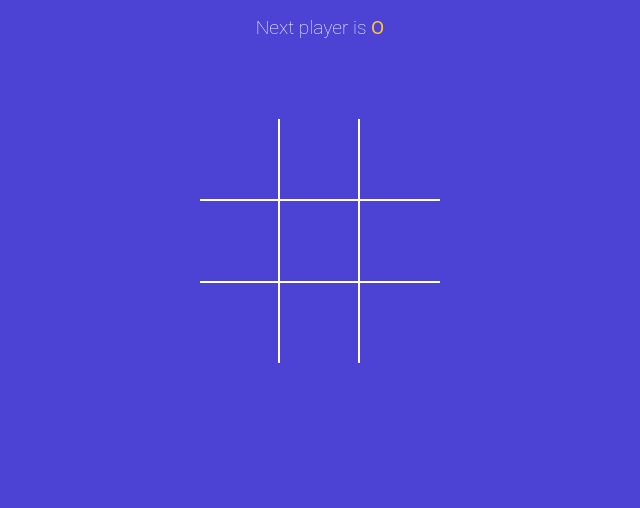
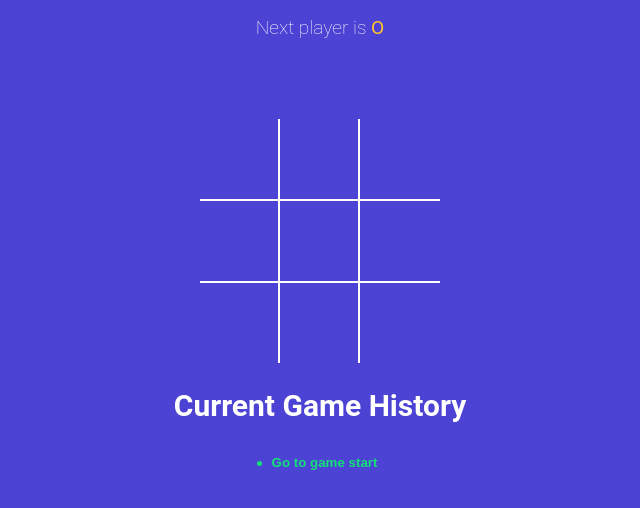
Before and after one commit to 12armandeep/Tik-Tak-Toe, a React (Vite) app: page / in a window 1280 px wide. Shown: the top 508 px of the page, without its empty margins (320-960 px from the left). Built offline with nearby package versions, Linux system fonts and the light colour scheme.

Commit message:
adding game history

```diff
--- a/src/App.jsx
+++ b/src/App.jsx
@@ -2,41 +2,72 @@ import './style.scss';
 import { useState } from 'react';
 import Board from './componends/board';
 import { calculateWinner } from './winner';
+import History from './componends/history';
 import StatusMessage from './componends/statusmessage';
 
 function App() {
-  const [squares, setSquares] = useState(Array(9).fill(null));
-  const [IsNext, setIsNext] = useState(false);
+  const [history, setHistory] = useState([
+    { squares: Array(9).fill(null), IsNext: false },
+  ]);
+  // const [squares, setSquares] = useState(Array(9).fill(null));
+  // const [IsNext, setIsNext] = useState(false);
+  const [currentMove, setCurrentMove] = useState(0);
+  const gameBoard = history[currentMove];
 
-  const winner = calculateWinner(squares);
+  const winner = calculateWinner(gameBoard.squares);
+  console.log({ history, currentMove });
 
   const handleSquareClick = clickPosition => {
-    if (squares[clickPosition] || winner) {
+    if (gameBoard.squares[clickPosition] || winner) {
       return;
     }
-    setSquares(currentSuare => {
-      return currentSuare.map((squarevalue, position) => {
-        if (clickPosition == position) {
-          return IsNext ? 'X' : 'O';
+    setHistory(currentHistory => {
+      const isTraversing = currentMove + 1 !== currentHistory.length;
+      const lastGamingState = isTraversing
+        ? currentHistory[currentMove]
+        : currentHistory[currentHistory.length - 1];
+      const nextSquareState = lastGamingState.squares.map(
+        (squarevalue, position) => {
+          if (clickPosition == position) {
+            return lastGamingState.IsNext ? 'X' : 'O';
+          }
+          return squarevalue;
         }
-        return squarevalue;
+      );
+      // eslint-disable-next-line no-unused-vars
+      const moveTo = move => {
+        setCurrentMove(move);
+      };
+
+      const base = isTraversing
+        ? currentHistory.slice(0, currentHistory.indexOf(lastGamingState) + 1)
+        : currentHistory;
+
+      return base.concat({
+        squares: nextSquareState,
+        IsNext: !lastGamingState.IsNext,
       });
     });
-    setIsNext(currentIsNext => !currentIsNext); // for flipping the state
+    setCurrentMove(move => move + 1);
   };
+  //   setIsNext(currentIsNext => !currentIsNext); // for flipping the state
+  // };
   // let [counter, setcounter] = useState(1);
   // const onbtn = () => {
   //   setcounter(counter + 1);
   // setcounter(currentCounter =>{
   //   return currentCounter +1;
-  //});
 
   return (
     <div className="app">
-      <StatusMessage winner={winner} IsNext={IsNext} squares={squares} />
-      <Board squares={squares} handleSquareClick={handleSquareClick} />
+      <StatusMessage winner={winner} gameBoard={gameBoard} />
+      <Board
+        squares={gameBoard.squares}
+        handleSquareClick={handleSquareClick}
+      />
+      <h2>Current Game History</h2>
+      <History history={history} moveTo={moveTo} currentMove={currentMove} />
     </div>
   );
 }
-
 export default App;
--- /dev/null
+++ b/src/componends/history.jsx
@@ -0,0 +1,29 @@
+/* eslint-disable no-unused-vars */
+/* eslint-disable react/prop-types */
+import React from 'react';
+
+const History = ({ history, moveTo, currentMove }) => {
+  return (
+    <div className="history-wrapper">
+      <ul className="history">
+        {history.map((_, index) => {
+          return (
+            <li key={index}>
+              <button
+                className={`btn-move ${index === currentMove ? 'active' : ''}`}
+                type="button"
+                onClick={() => {
+                  moveTo(index);
+                }}
+              >
+                {index === 0 ? 'Go to game start' : `Go to move #${index}`}
+              </button>
+            </li>
+          );
+        })}
+      </ul>
+    </div>
+  );
+};
+
+export default History;
--- a/src/componends/statusmessage.jsx
+++ b/src/componends/statusmessage.jsx
@@ -1,10 +1,10 @@
 /* eslint-disable react/prop-types */
 // eslint-disable-next-line react/prop-types
-const StatusMessage = ({ winner, IsNext, squares }) => {
-  const nomoveLeft = squares.every(squareValue => {
+const StatusMessage = ({ winner, gameBoard }) => {
+  const nomoveLeft = gameBoard.squares.every(squareValue => {
     return squareValue !== null;
   });
-  const nextPlayer = IsNext ? 'X' : 'O';
+  const nextPlayer = gameBoard.IsNext ? 'X' : 'O';
   const renderStatusMessage = () => {
     if (winner) {
       return (
@@ -29,7 +29,7 @@ const StatusMessage = ({ winner, IsNext, squares }) => {
       return (
         <div>
           Next player is {''}
-          <span className={IsNext ? 'text-green' : 'text-orange'}>
+          <span className={gameBoard.IsNext ? 'text-green' : 'text-orange'}>
             {nextPlayer}
           </span>
         </div>
```
Also changed, not shown: 1 other file (tests, documents, lock files or other folders).
